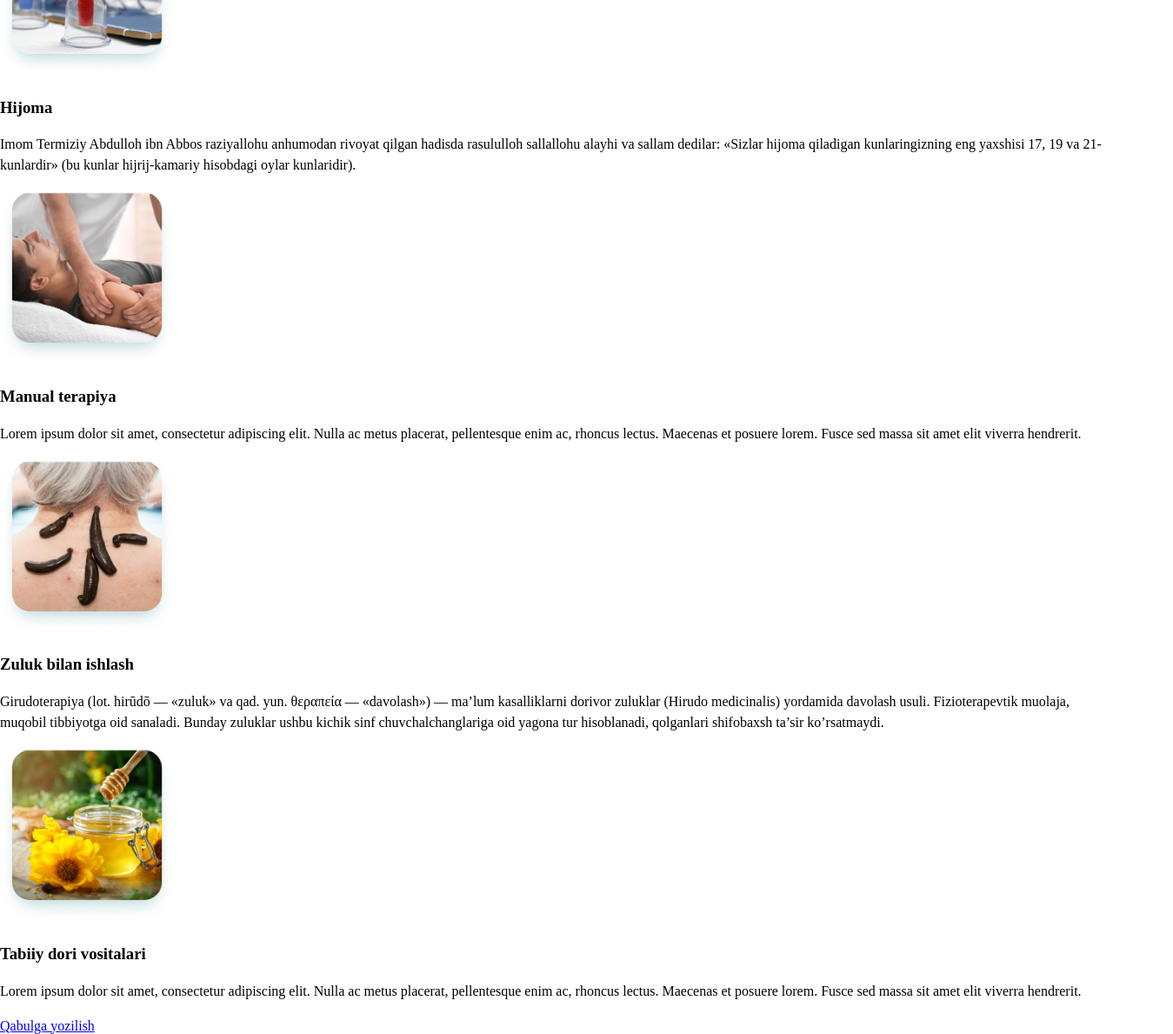
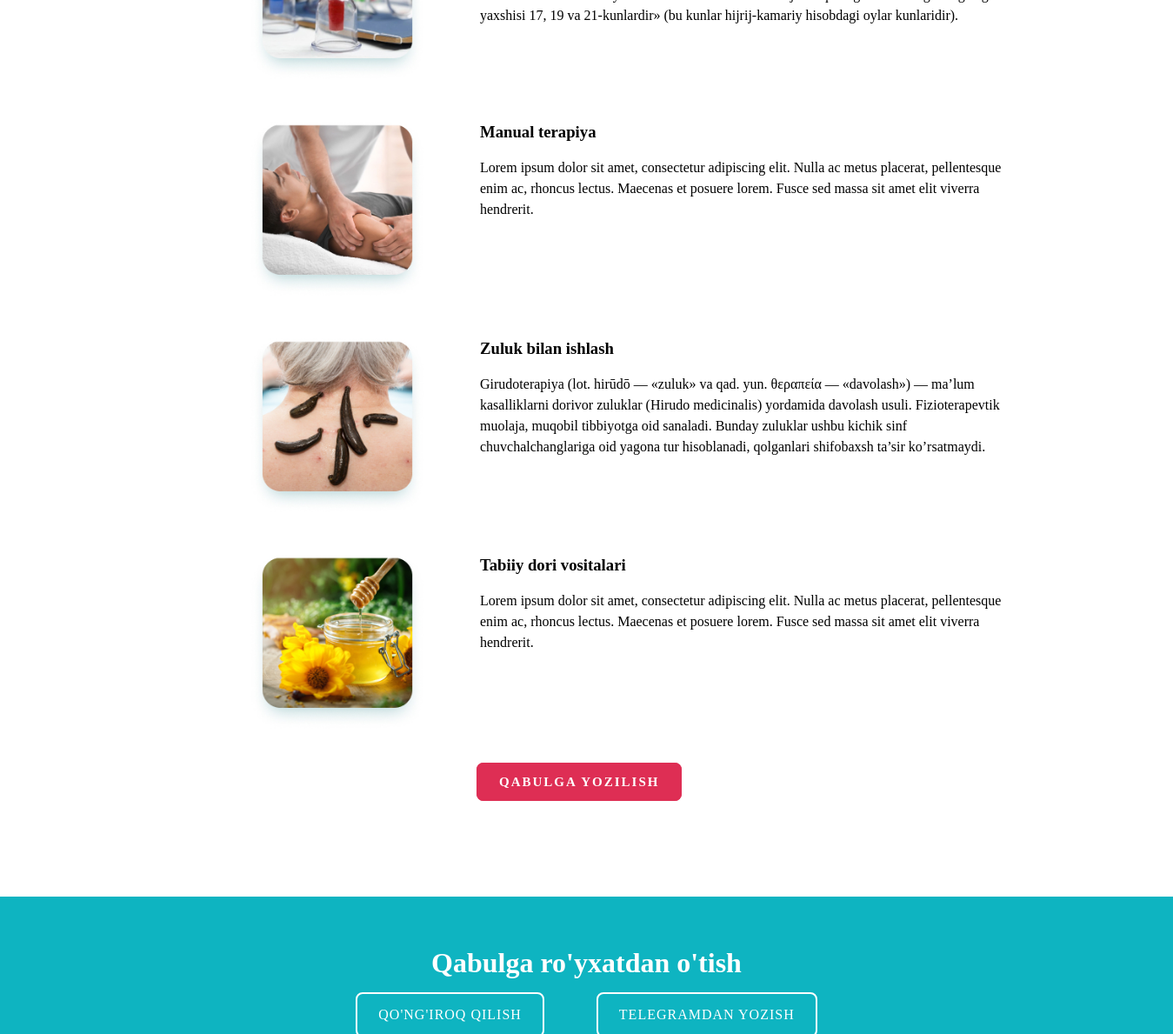
Before and after one commit to sultonsher/AnsorMed, a plain HTML site: page index.html in a window 1280 px wide. Shown: the part 790-1979 px from the top of the page at 87% size, 1349 px wide, since content can reach past the window. Drawn offline with nearby package versions, Linux system fonts and the light colour scheme.

Commit message:
Ansormed Finished

```diff
--- a/css/style.css
+++ b/css/style.css
@@ -69,6 +69,14 @@ body {
     font-weight: 600;
     font-size: 24px;
     color: #222;
+}
+
+.site-logo-text:hover {
+    color: #de2e54;
+}
+
+.site-logo-text:active {
+    opacity: 0.6;
 }
 
 /* NAVBAR */
@@ -153,7 +161,14 @@ body {
     font-weight: 600;
     font-size: 24px;
     color: #fff;
+}
 
+.site-footer-text:hover {
+    color: #de2e54;
+}
+
+.site-footer-text:active {
+    opacity: 0.6;
 }
 
 .sitenav-link2 {
@@ -164,6 +179,15 @@ body {
     font-size: 14px;
     letter-spacing: 2px;
 }
+
+.sitenav-link2:hover {
+    color: #de2e54;
+}
+
+.sitenav-link2:active {
+    opacity: 0.6;
+}
+
 
 /* MAIN LINK */
 .main-link{
@@ -242,3 +266,199 @@ body {
     color: #fff;
     background: #DE2E54;
 }
+
+
+.own-section {
+    height: 1124px;
+    width: 1349px;
+}
+
+.main-section {
+    width: 864px;
+    margin-left: 288px;
+    margin-bottom: 120px;
+}
+
+.section-text {
+    font-weight: bold;
+    font-family: 'Open sans condensed';
+    text-align: center;
+    font-size: 18px;
+    color: #000;
+}
+
+.section-1 {
+    width: 600px;
+    height: 149px;
+    display: flex;
+    flex-direction: row;
+    align-items: flex-start;
+    padding: 0px;
+    margin-bottom: 100px;
+}
+
+.section-1 img {
+    margin-right: 64px;
+}
+
+.section-1text__info {
+    width: 67px;
+    height: 29px;
+}
+
+.hijoma__item{
+    width: 600px;
+    height: 96px
+}
+
+.section-2 {
+    width: 600px;
+    height: 149px;
+    display: flex;
+    flex-direction: row;
+    align-items: flex-start;
+    padding: 0px;
+    margin-bottom: 100px;
+}
+
+.section-2 img {
+    margin-right: 64px;
+}
+
+.section-2text__info {
+    width: 67px;
+    height: 29px;
+    display: inline;
+}
+
+.terapiya__item {
+    width: 600px;
+    height: 72px;
+}
+
+.section-3 {
+    width: 600px;
+    height: 149px;
+    display: flex;
+    flex-direction: row;
+    align-items: flex-start;
+    padding: 0px;
+    margin-bottom: 100px;
+}
+
+.section-3 img {
+    margin-right: 64px;
+}
+
+.section-3text__info {
+    width: 67px;
+    height: 29px;
+    display: inline;
+}
+
+.zuluk__item {
+    width: 600px;
+    height: 72px;
+}
+
+.section-4 {
+    width: 600px;
+    height: 149px;
+    display: flex;
+    flex-direction: row;
+    align-items: flex-start;
+    padding: 0px;
+    margin-bottom: 100px;
+}
+
+.section-4 img {
+    margin-right: 64px;
+}
+
+.section-4text__info {
+    width: 67px;
+    height: 29px;
+    display: inline;
+}
+
+.tabiy__item {
+    width: 600px;
+    height: 72px;
+}
+
+.bg-button {
+    background: #DE2E54;
+    padding: 12px 24px;
+    font-weight: 700;
+    letter-spacing: 2px;
+    font-size: 15px;
+    color: #fff;
+    text-transform: uppercase;
+    text-decoration: none;
+    border-radius: 8px;
+    border: 2px solid #DE2E54;
+    margin-left: 260px;
+}
+
+.rectangle{
+    width: 1540px;
+    max-width: 100%;
+    padding-left: 50px;
+    padding-right: 50px;
+    height: 253px;
+    background: #0EB4C1;
+}
+
+.before-info{
+    color: #fff;
+    padding-top: 64px;
+    text-align: center;
+}
+
+.QQ{
+    display: flex;
+    justify-content: center;
+    align-items: center;
+}
+
+.call-link{
+    text-decoration: none;
+    text-transform: uppercase;
+    color: #fff;
+    padding: 12px 24px;
+    border-radius: 8px;
+    border: 2px solid #fff;
+    margin-right: 30px;
+    letter-spacing: 1px;
+}
+
+.call-link:hover{
+    color: #fff;
+    background: #DE2E54;
+    border: 2px solid #DE2E54;
+}
+
+.call-link:active{
+    opacity: 0.6;
+}
+
+.telegram-link{
+    text-decoration: none;
+    text-transform: uppercase;
+    color: #fff;
+    border: 2px solid #fff;
+    border-radius: 8px;
+    padding: 12px 24px;
+    margin-left: 30px;
+    letter-spacing: 1px;
+}
+
+.telegram-link:hover{
+    color: #fff;
+    background: #DE2E54;
+    border: 2px solid #DE2E54;
+}
+
+.telegram-link:active{
+    opacity: 0.6;
+}
--- a/index.html
+++ b/index.html
@@ -64,56 +64,71 @@
         </div>
     </div>
 
-    <div class="service-bg">
-        <h1 class="xizmat">Xizmatlar</h1>
+    <div class="own-section">
+    <div class="main-section">
+        <div class="section-text"><h1 class="xizmat">Xizmatlar</h1>
+        </div>
 
-        <div class="bg-hijoma">
+        <div class="section-1">
             <img src="images/image 1.jpg" alt="" width="200" height="200">
                 <div class="bg-option">
-                    <h3  class="bg-hijoma__info">Hijoma</h3>
+                    <h3  class="section-1text__info">Hijoma</h3>
 
                     <p class="hijoma__item">Imom Termiziy Abdulloh ibn Abbos raziyallohu anhumodan rivoyat qilgan hadisda rasululloh sallallohu alayhi va sallam dedilar: «Sizlar hijoma qiladigan kunlaringizning eng yaxshisi 17, 19 va 21-kunlardir» (bu kunlar hijrij-kamariy hisobdagi oylar kunlaridir).</p>
 
                 </div>
         </div>
 
-<div class="bg-terapiya">
+<div class="section-2">
             <img src="images/image 2.jpg" alt="" width="200" height="200">
                 <div class="bg-option">
-                    <h3 class="bg-terapiya__info">Manual terapiya</h3>
+                    <h3 class="section-2text__info">Manual terapiya</h3>
                     <p class="terapiya__item">Lorem ipsum dolor sit amet, consectetur adipiscing elit. Nulla ac metus placerat, pellentesque enim ac, rhoncus lectus. Maecenas et posuere lorem. Fusce sed massa sit amet elit viverra hendrerit.</p>
 
                 </div>
         </div>
 
 
-        <div class="bg-zuluk">
+        <div class="section-3">
             <img src="images/image 3.jpg" alt="" width="200" height="200">
                 <div class="bg-option">
-                    <h3 class="bg-zuluk__info">Zuluk bilan ishlash</h3>
+                    <h3 class="section-3text__info">Zuluk bilan ishlash</h3>
 
                     <p class="zuluk__item">Girudoterapiya (lot. hirūdō — «zuluk» va qad. yun. θεραπεία — «davolash») — ma’lum kasalliklarni dorivor zuluklar (Hirudo medicinalis) yordamida davolash usuli. Fizioterapevtik muolaja, muqobil tibbiyotga oid sanaladi. Bunday zuluklar ushbu kichik sinf chuvchalchanglariga oid yagona tur hisoblanadi, qolganlari shifobaxsh ta’sir ko’rsatmaydi.</p>
 
                 </div>
         </div>
 
-        <div class="bg-tabiy">
+        <div class="section-4">
             <img src="images/image 4.jpg" alt="" width="200" height="200">
                 <div class="bg-option">
-                    <h3 class="bg-tabiy__info">Tabiiy dori vositalari</h3>
+                    <h3 class="section-4text__info">Tabiiy dori vositalari</h3>
 
                     <p class="tabiy__item">Lorem ipsum dolor sit amet, consectetur adipiscing elit. Nulla ac metus placerat, pellentesque enim ac, rhoncus lectus. Maecenas et posuere lorem. Fusce sed massa sit amet elit viverra hendrerit.</p>
-
-                <div class="button">
-                    <a class="bg-button" href="#">
-                        Qabulga yozilish
-                    </a>
                 </div>
+            </div>
+            <div class="button">
+                <a class="bg-button" href="#">
+                    Qabulga yozilish
+                </a>
+            </div>
+        </div>
 
 
+        <div class="rectangle">
+            <h1 class="before-info">Qabulga ro'yxatdan o'tish</h1>
 
+            <div class="QQ">
+               <a class="call-link" href="#">
+                   Qo'ng'iroq qilish
+                </a>
+                <a class="telegram-link" href="#">
+                    Telegramdan yozish
+                </a>
+            </div>
 
-        <!-- SITE FOOTER -->
+        </div>
+                    <!-- SITE FOOTER -->
 
         <footer class="site-footer">
             <div class="site-footer-container container">
@@ -146,6 +161,5 @@
                 </nav>
             </div>
         </footer>
-
 </body>
 </html>
```
